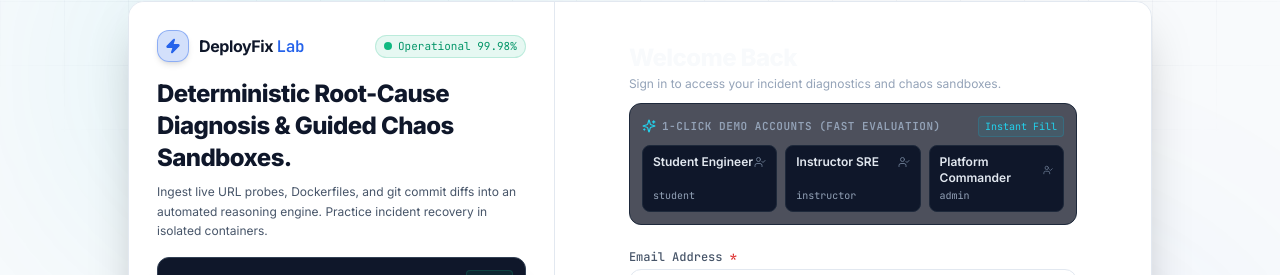
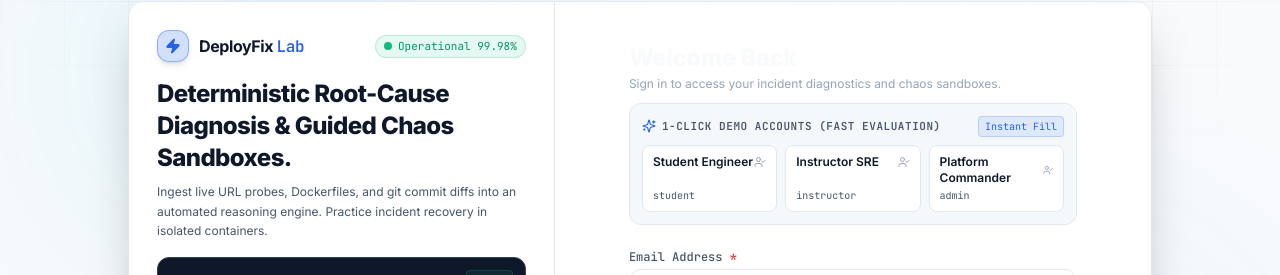
Before and after one commit to Radheshbhuva/DeployFixLab, a React (Vite) app in the folder frontend/: page /login in a window 1280 px wide. Shown: the part 127-402 px from the top of the page. Built offline with nearby package versions, Linux system fonts and the light colour scheme; no server answers.

Commit message:
feat(theme): adapt DemoCredentialsBanner buttons and labels to theme tokens

```diff
--- a/frontend/src/features/auth/components/DemoCredentialsBanner.tsx
+++ b/frontend/src/features/auth/components/DemoCredentialsBanner.tsx
@@ -9,13 +9,13 @@ export interface DemoCredentialsBannerProps {
 
 export const DemoCredentialsBanner: React.FC<DemoCredentialsBannerProps> = ({ onSelectPreset }) => {
   return (
-    <div className="p-3 rounded-xl bg-slate-950/70 border border-slate-800 text-left mb-6">
+    <div className="p-3 rounded-xl bg-bg-raised/70 border border-border-default text-left mb-6">
       <div className="flex items-center justify-between mb-2">
-        <span className="text-[11px] font-mono text-slate-400 font-semibold uppercase tracking-wider flex items-center gap-1.5">
-          <Sparkles className="w-3.5 h-3.5 text-cyan-400" />
+        <span className="text-[11px] font-mono text-text-secondary font-semibold uppercase tracking-wider flex items-center gap-1.5">
+          <Sparkles className="w-3.5 h-3.5 text-brand-primary" />
           1-Click Demo Accounts (Fast Evaluation)
         </span>
-        <span className="text-[10px] font-mono text-cyan-400 bg-cyan-500/10 px-1.5 py-0.5 rounded border border-cyan-500/20">
+        <span className="text-[10px] font-mono text-brand-primary bg-brand-primary/10 px-1.5 py-0.5 rounded border border-brand-primary/20">
           Instant Fill
         </span>
       </div>
@@ -26,15 +26,15 @@ export const DemoCredentialsBanner: React.FC<DemoCredentialsBannerProps> = ({ on
             key={account.roleName}
             type="button"
             onClick={() => onSelectPreset(account)}
-            className="px-2.5 py-2 rounded-lg bg-slate-900 hover:bg-slate-800 border border-slate-800 hover:border-slate-700 text-left transition-all group flex flex-col justify-between"
+            className="px-2.5 py-2 rounded-lg bg-bg-surface hover:bg-bg-raised border border-border-default hover:border-brand-primary/40 text-left transition-all group flex flex-col justify-between"
           >
             <div className="flex items-center justify-between w-full">
-              <span className="text-xs font-semibold text-slate-200 group-hover:text-cyan-400 transition-colors">
+              <span className="text-xs font-semibold text-text-primary group-hover:text-brand-primary transition-colors">
                 {account.roleName}
               </span>
-              <UserCheck className="w-3 h-3 text-slate-500 group-hover:text-cyan-400 transition-colors" />
+              <UserCheck className="w-3 h-3 text-text-muted group-hover:text-brand-primary transition-colors" />
             </div>
-            <span className="text-[10px] font-mono text-slate-400 truncate mt-0.5">
+            <span className="text-[10px] font-mono text-text-secondary truncate mt-0.5">
               {account.email.split('@')[0]}
             </span>
           </button>
```
